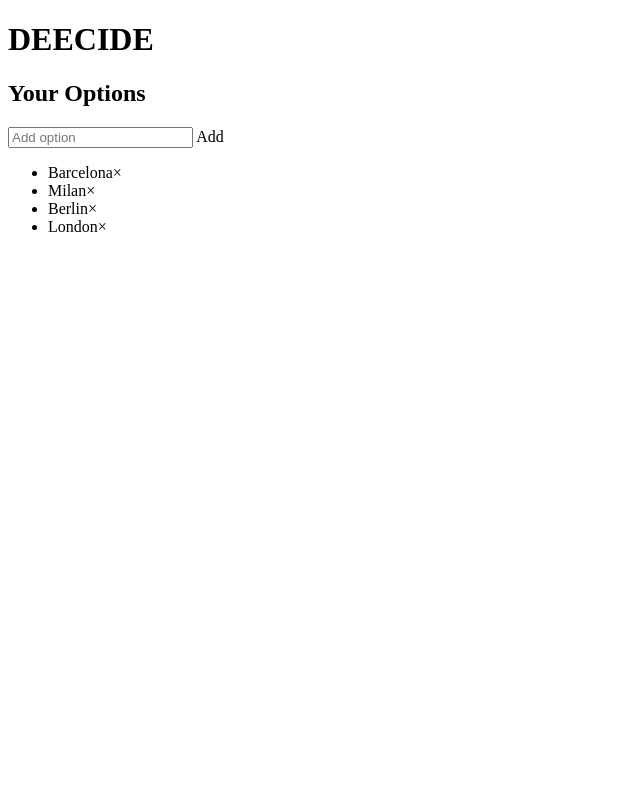
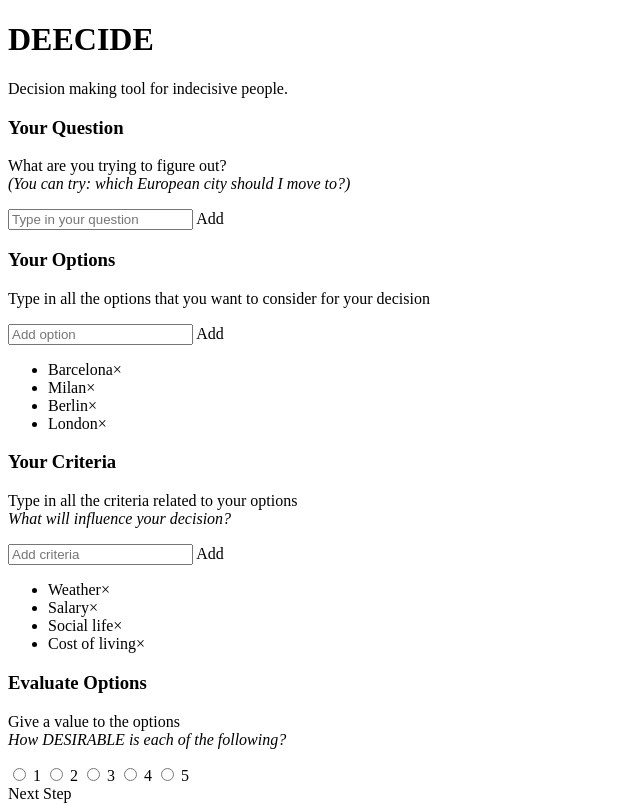
Before and after one commit to JacopoContin/deecide-1, a plain HTML site: page index.html in a window 1280 px wide. Shown: the whole page, without its empty margins (0-640 px from the left). Drawn offline with Linux system fonts and the light colour scheme.

Commit message:
Add files via upload

```diff
--- a/deecide.js
+++ b/deecide.js
@@ -30,15 +30,15 @@ list.addEventListener('click', function(ev) {
 // Create a new list item when clicking on the "Add" button
 function newElement() {
   var li = document.createElement("li");
-  var inputValue = document.getElementById("myInput").value;
+  var inputValue = document.getElementById("myOptions").value;
   var t = document.createTextNode(inputValue);
   li.appendChild(t);
   if (inputValue === '') {
     alert("You must write something!");
   } else {
-    document.getElementById("myUL").appendChild(li);
+    document.getElementById("myListOfOptions").appendChild(li);
   }
-  document.getElementById("myInput").value = "";
+  document.getElementById("myOptions").value = "";
 
   var span = document.createElement("SPAN");
   var txt = document.createTextNode("\u00D7");
--- a/index.html
+++ b/index.html
@@ -3,24 +3,78 @@
   <head>
     <meta charset="UTF-8">
     <title>DEECIDE</title>
-    <!-- <link rel="stylesheet" href="stylesheet.css" type="text/css"> !-->
+    <!--
+    <link rel="stylesheet" href="stylesheet-2.css" type="text/css">
+    !-->
     <link href="https://fonts.googleapis.com/css?family=Merriweather&display=swap" rel="stylesheet">
   </head>
   <body>
+        <!-- header-->
+  <header>
     <h1>DEECIDE</h1>
+    <p>Decision making tool for indecisive people.</p>
+  </header>
+
+    <!-- Main component to input -->
+    <main>
+          <!-- Question component-->
+      <div id="question">
+        <h3>Your Question</h3>
+        <p>What are you trying to figure out? <br> <span style="font-style: italic;"> (You can try: which European city should I move to?)</span></p>
+        <input type="text" id="myQuestion" placeholder="Type in your question" name="question">
+        <span onclick="newElement()" class="addQuestion">Add</span>
+      </div>
+
+          <!-- Options-->
     <div id="options">
-    <h2>Your Options</h2>
-    <input type="text" id="myInput" placeholder="Add option" name="option">
-    <span onclick="newElement()" class="addBtn">Add</span>
-  </div>
+      <h3>Your Options</h3>
+      <p>Type in all the options that you want to consider for your decision</p>
+      <input type="text" id="myOptions" placeholder="Add option" name="option">
+      <span onclick="newElement()" class="addOption">Add</span>
+    </div>
 
-    <ul id="myUL">
+    <!-- list of options-->
+    <ul id="myListOfOptions">
       <li>Barcelona</li>
       <li class="checked">Milan</li>
       <li>Berlin</li>
       <li>London</li>
     </ul>
-  <!--<button class="next"><i class="fas fa-forward"></i></button>!-->
+
+     <!-- Criteria -->
+     <div id="criteria">
+      <h3>Your Criteria</h3>
+      <p>Type in all the criteria related to your options <br> <span style="font-style: italic;">What will influence your decision?</span></p>
+      <input type="text" id="myCriteria" placeholder="Add criteria" name="criteria">
+      <span onclick="newElement()" class="addCriteria">Add</span>
+    </div>
+
+    <!-- list of criteria-->
+    <ul id="myListOfCriteria">
+      <li>Weather</li>
+      <li class="checked">Salary</li>
+      <li>Social life</li>
+      <li>Cost of living</li>
+    </ul>
+
+    <!-- Evaluate Options -->
+    <div id="evaluateOptions">
+      <h3>Evaluate Options</h3>
+      <p>Give a value to the options <br> <span style="font-style: italic;">How DESIRABLE is each of the following?</span></p>
+      <input type="radio" name="value" value="1"> 1
+      <input type="radio" name="value" value="2"> 2
+      <input type="radio" name="value" value="3"> 3
+      <input type="radio" name="value" value="4"> 4
+      <input type="radio" name="value" value="5"> 5
+
+    </div>
+    </main>
+
+  <!--<button class="next"><i class="fas fa-forward"></i></button>-->
+    <!-- footer -->
+  <footer>
+    <span>Next Step</span>
+  </footer>
   </body>
   <script src="deecide.js"></script>
 </html>
--- /dev/null
+++ b/stylesheet-2.css
@@ -0,0 +1,22 @@
+body {
+    size: 100vh;
+    background: #0F2027;  /* fallback for old browsers */
+    background: -webkit-linear-gradient(to right, #2C5364, #203A43, #0F2027);  /* Chrome 10-25, Safari 5.1-6 */
+    background: linear-gradient(to right, #2C5364, #203A43, #0F2027); /* W3C, IE 10+/ Edge, Firefox 16+, Chrome 26+, Opera 12+, Safari 7+ */
+    color: white;
+    display: inline;
+}
+
+header {
+    width: 100%;
+}
+
+
+.checked {
+    text-decoration:line-through
+}
+
+footer {
+    width: 100%;
+
+}
```
